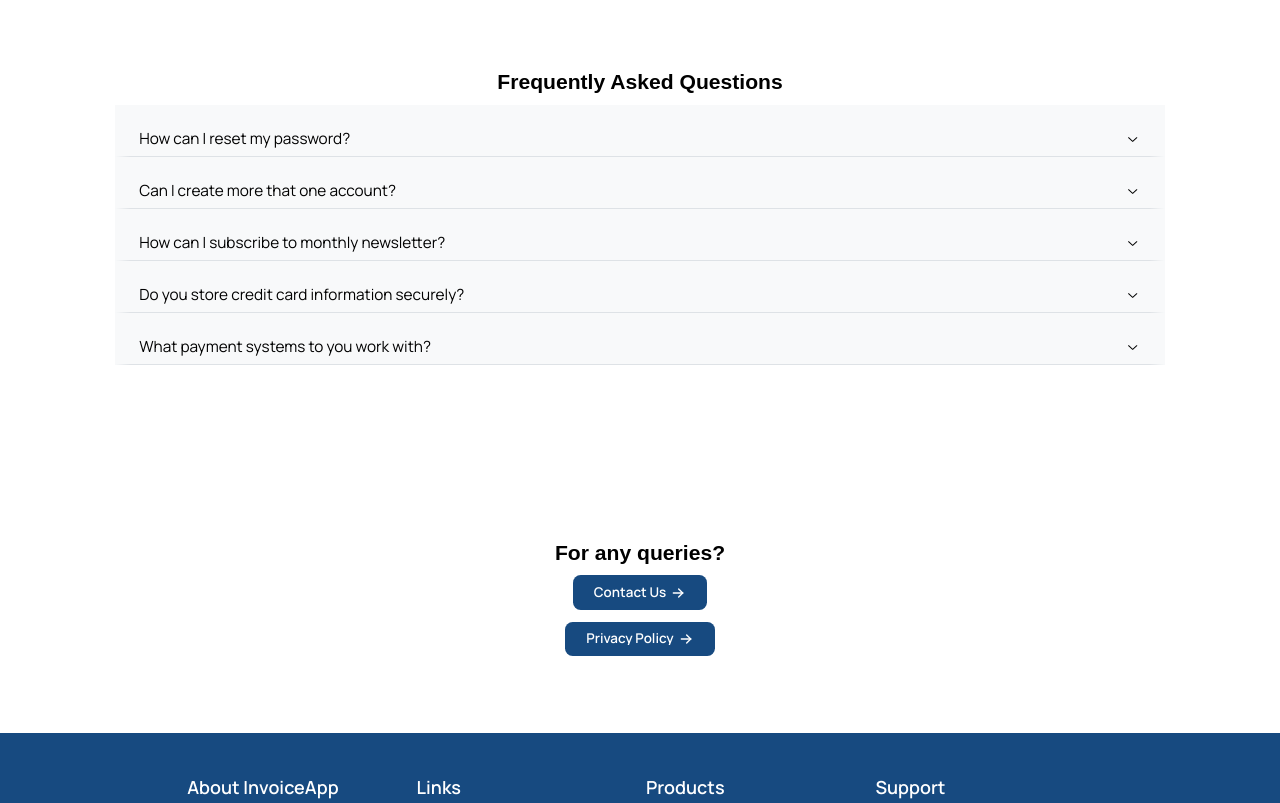
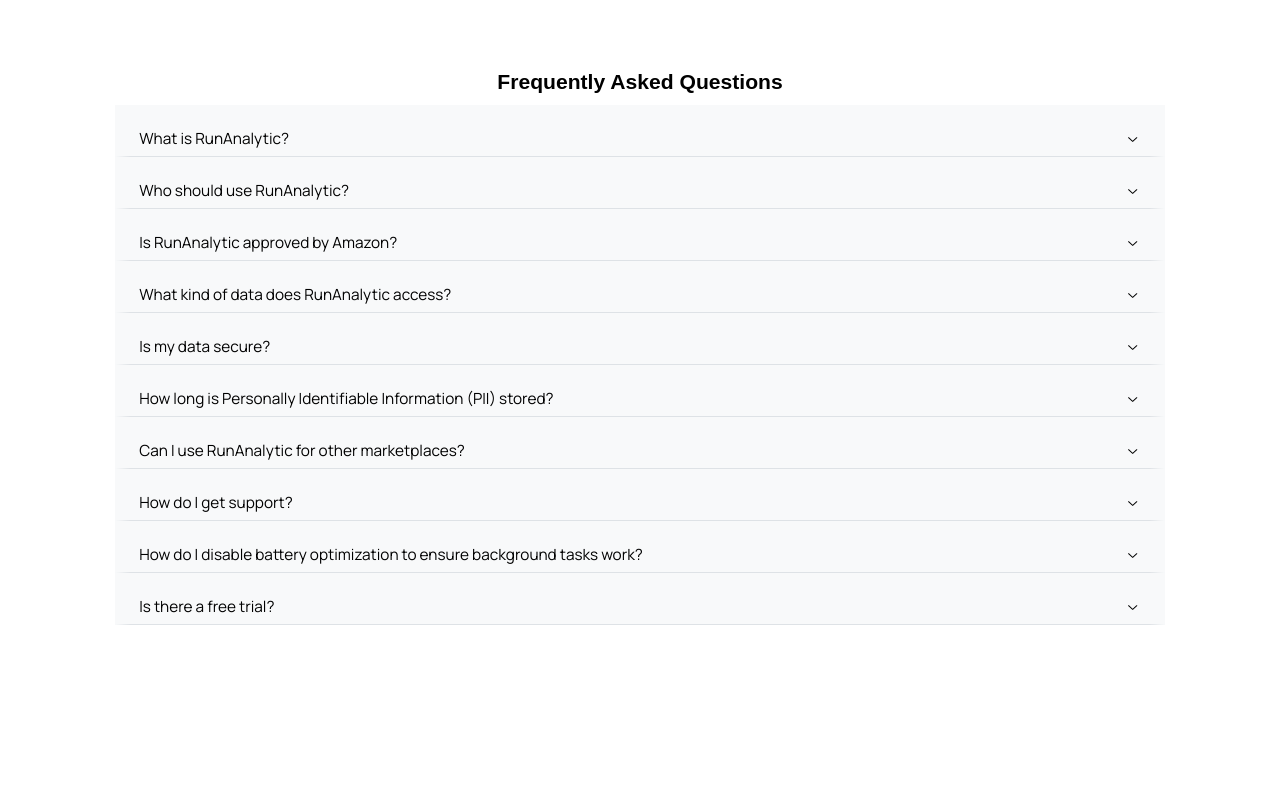
Before and after one commit to Zaheer-Shahzaib/glamourpie, a React (Create React App) app: page / in a window 1280 px wide. Shown: the part 2740-3543 px from the top of the page. Built offline with nearby package versions, Linux system fonts and the light colour scheme.

Commit message:
Updated React UI with new FAQs and features

```diff
--- a/src/Components/Faqs/Faqs.tsx
+++ b/src/Components/Faqs/Faqs.tsx
@@ -3,7 +3,25 @@
 import classes from "./Faqs.module.scss";
 
 const placeholder =
-  "It can’t help but hear a pin drop from over half a mile away, so it lives deep in the mountains where there aren’t many people or Pokémon.It was born from sludge on the ocean floor. In a sterile environment, the germs within its body can’t multiply, and it dies.It has no eyeballs, so it can’t see. It checks its surroundings via the ultrasonic waves it emits from its mouth.";
+  "RunAnalytic is a cloud-based SaaS platform that connects with Amazon Seller accounts to automatically generate tax-compliant invoices and deliver them to customers via the Amazon API.";
+  const placeholder1 =
+  "Amazon sellers in the UAE (and other supported regions) who are required to provide invoices for every order will benefit from RunAnalytic’s automation and compliance features.";
+  const placeholder2 =
+  "Yes, we follow Amazon’s Selling Partner API (SP-API) guidelines and data protection policies strictly, including encryption, access controls, and minimal data retention.";
+  const placeholder3 =
+  "We access only the data required to generate invoices, including order ID, buyer name, shipping address, and order details, in compliance with Amazon’s PII handling policies.";
+  const placeholder4 =
+  "Yes. All data is encrypted in transit (TLS 1.2+) and at rest (AES-256). We use AWS for secure cloud hosting and apply strict role-based access control (RBAC) and multi-factor authentication (MFA).";
+  const placeholder5 =
+  "PII is retained for no longer than 30 days after order shipment unless a longer period is required by law.";
+  const placeholder6 =
+  "Currently, RunAnalytic is optimized for Amazon UAE and MENA region sellers. We plan to expand to more marketplaces in the future.";
+  const placeholder7 =
+  "You can contact our support team at support@runanalytic.com. We typically respond within 24 hours.";
+  const placeholder8 =
+  "You can follow the instructions in the app or system settings to disable battery optimization so RunAnalytic can process background invoice generation tasks reliably.";
+  const placeholder9 =
+  "Yes! We offer a limited-time free trial so you can experience the full features of our platform before committing.";
 
 type FaqsProps = BoxProps;
 
@@ -28,36 +46,71 @@
         }}
       >
         <Accordion.Item value='reset-password'>
-          <Accordion.Control>How can I reset my password?</Accordion.Control>
+          <Accordion.Control>What is RunAnalytic?</Accordion.Control>
           <Accordion.Panel>{placeholder}</Accordion.Panel>
         </Accordion.Item>
 
         <Accordion.Item value='another-account'>
           <Accordion.Control>
-            Can I create more that one account?
+          Who should use RunAnalytic?
           </Accordion.Control>
-          <Accordion.Panel>{placeholder}</Accordion.Panel>
+          <Accordion.Panel>{placeholder1}</Accordion.Panel>
         </Accordion.Item>
 
         <Accordion.Item value='newsletter'>
           <Accordion.Control>
-            How can I subscribe to monthly newsletter?
+          Is RunAnalytic approved by Amazon?
           </Accordion.Control>
-          <Accordion.Panel>{placeholder}</Accordion.Panel>
+          <Accordion.Panel>{placeholder2}</Accordion.Panel>
         </Accordion.Item>
 
         <Accordion.Item value='credit-card'>
           <Accordion.Control>
-            Do you store credit card information securely?
+          What kind of data does RunAnalytic access?
           </Accordion.Control>
-          <Accordion.Panel>{placeholder}</Accordion.Panel>
+          <Accordion.Panel>{placeholder3}</Accordion.Panel>
         </Accordion.Item>
 
-        <Accordion.Item value='payment'>
+        <Accordion.Item value='data'>
           <Accordion.Control>
-            What payment systems to you work with?
+          Is my data secure?
           </Accordion.Control>
-          <Accordion.Panel>{placeholder}</Accordion.Panel>
+          <Accordion.Panel>{placeholder4}</Accordion.Panel>
+        </Accordion.Item>
+
+        <Accordion.Item value='PII'>
+          <Accordion.Control>
+          How long is Personally Identifiable Information (PII) stored?
+          </Accordion.Control>
+          <Accordion.Panel>{placeholder5}</Accordion.Panel>
+        </Accordion.Item>
+
+        <Accordion.Item value='marketplaces'>
+          <Accordion.Control>
+          Can I use RunAnalytic for other marketplaces?
+          </Accordion.Control>
+          <Accordion.Panel>{placeholder6}</Accordion.Panel>
+        </Accordion.Item>
+
+        <Accordion.Item value='support'>
+          <Accordion.Control>
+          How do I get support?
+          </Accordion.Control>
+          <Accordion.Panel>{placeholder7}</Accordion.Panel>
+        </Accordion.Item>
+
+        <Accordion.Item value='tasks'>
+          <Accordion.Control>
+          How do I disable battery optimization to ensure background tasks work?
+          </Accordion.Control>
+          <Accordion.Panel>{placeholder8}</Accordion.Panel>
+        </Accordion.Item>
+
+        <Accordion.Item value='trials'>
+          <Accordion.Control>
+          Is there a free trial?
+          </Accordion.Control>
+          <Accordion.Panel>{placeholder9}</Accordion.Panel>
         </Accordion.Item>
       </Accordion>
     </Box>
--- a/src/layout/Guest/HeaderNav/HeaderNav.tsx
+++ b/src/layout/Guest/HeaderNav/HeaderNav.tsx
@@ -22,12 +22,14 @@
 } from "@tabler/icons-react";
 
 import classes from "./HeaderNav.module.scss";
-import { Link } from "react-router-dom";
+import { Link, useNavigate } from "react-router-dom";
 import { PATH_AUTH, PATH_PAGES } from "../../../routes";
 import { useScroll } from "../../../Context/scrollContext";
 
+
 const HeaderNav = () => {
   const { navigateToSection } = useScroll();
+  const navigate = useNavigate();
   const MOCK_DATA = [
     {
       link: PATH_PAGES.root,
@@ -41,11 +43,9 @@
       },
     },
     {
-      link: PATH_PAGES.about,
+      link: PATH_PAGES.contact,
       label: "Pricing",
-      onclick: () => {
-        navigateToSection("pricing", "/");
-      },
+      onClick: () => navigate("/contact-us"),
     },
 
 
--- a/src/pages/homePage.tsx
+++ b/src/pages/homePage.tsx
@@ -207,12 +207,27 @@
           </SimpleGrid>
         </Container>
         <Container
-          id='pricing'
-          fluid
-          {...BOX_PROPS}
-        >
-          <Pricing />
-        </Container>
+  // id='pricing'
+  fluid
+  {...BOX_PROPS}
+  style={{ position: 'relative' }}
+>
+  <Pricing />
+  <button
+    onClick={() => window.location.href = '/contact-us'} // or use `navigate`
+    style={{
+      position: 'absolute',
+      top: 0,
+      left: 0,
+      width: '100%',
+      height: '100%',
+      opacity: 0, // Makes it invisible
+      cursor: 'pointer',
+      border: 'none',
+      background: 'transparent',
+    }}
+  />
+</Container>
         <Container
           id='services'
           fluid
```
